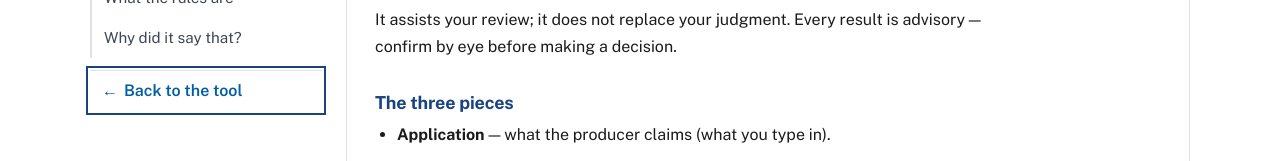
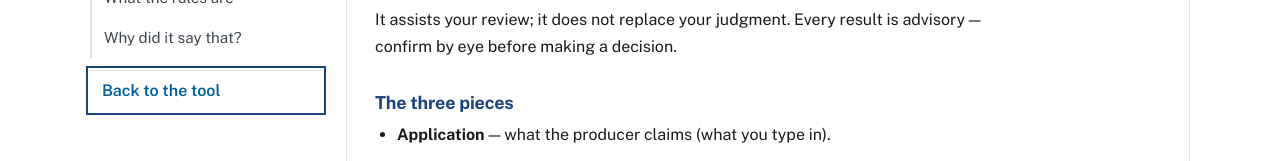
Before and after one commit to mykytalh/ttb-label-review-assistant, a Next.js app: page / in a window 1280 px wide. Shown: the part 331-492 px from the top of the page. Built offline with nearby package versions, Linux system fonts and the light colour scheme.

Commit message:
Drop the arrow from the back-to-tool links — the words carry it.

```diff
--- a/src/components/HowItWorks.tsx
+++ b/src/components/HowItWorks.tsx
@@ -97,7 +97,7 @@ export default function HowItWorks({ onClose }: { onClose: () => void }) {
       {/* Phone exit: pinned strip under the masthead (the sidebar that hosts
           the desktop link is a collapsed dropdown on small screens). */}
       <button ref={backRef} type="button" className="hiw-back hiw-back--bar" onClick={onClose}>
-        <span aria-hidden="true">←</span> Back to the tool
+        Back to the tool
       </button>
 
       <button
@@ -142,7 +142,7 @@ export default function HowItWorks({ onClose }: { onClose: () => void }) {
           {/* Desktop exit lives with the navigation — the sidebar is sticky,
               so the way back is always in view. */}
           <button ref={navBackRef} type="button" className="hiw-back hiw-back--nav" onClick={onClose}>
-            <span aria-hidden="true">←</span> Back to the tool
+            Back to the tool
           </button>
         </nav>
 
```
